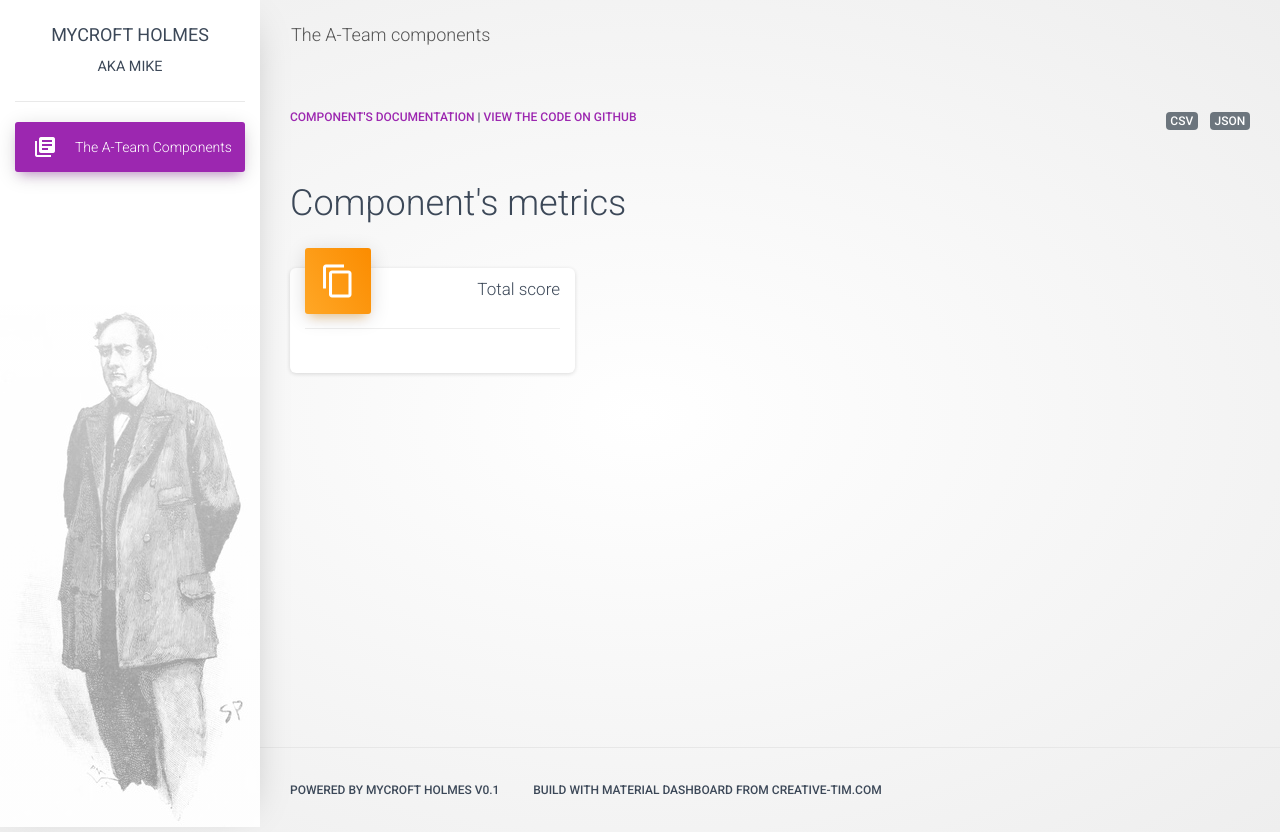
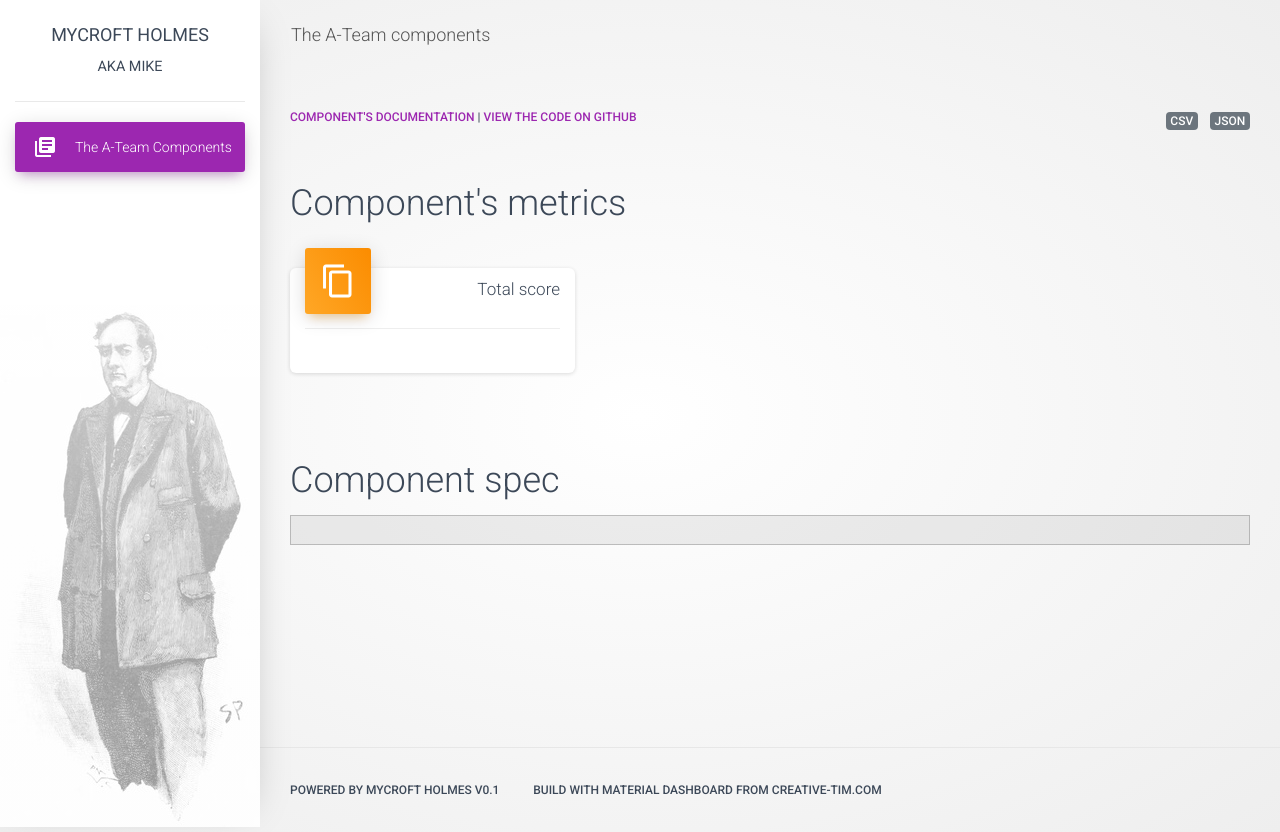
Before and after one commit to Wikia/Mike, a Flask app: template mycroft_holmes/app/blueprints/dashboard/templates/feature.html in a window 1280 px wide. Run offline with Flask 2, Linux system fonts and the light colour scheme; the template is opened without the code that fills it, so the values that code supplies are empty; parts of the project's set-up code (start-up, migrations or seed data) failed here and were passed over; some libraries are stand-ins or nearby versions.

Commit message:
Display feature YAML config
Resolves #28

```diff
--- a/mycroft_holmes/app/blueprints/dashboard/dashboard.py
+++ b/mycroft_holmes/app/blueprints/dashboard/dashboard.py
@@ -3,6 +3,8 @@ Provides a blueprint that renders JSON with software version and environment det
 """
 from csv import DictWriter
 from io import StringIO
+
+import yaml
 
 from flask import Blueprint, jsonify, render_template, url_for, abort, make_response
 
@@ -139,9 +141,13 @@ def feature(feature_id):
         for metric in config.get_metrics_for_feature(feature_spec['name'])
     ]
 
+    # render a spec as YAML
+    spec_yaml = yaml.safe_dump(feature_spec, default_flow_style=False)
+
     return render_template(
         'feature.html',
         component=feature_spec,
+        spec_yaml=spec_yaml,
         metrics=metrics,
         score=storage.get(feature_id, feature_metric='score'),
         _csv='#',
--- a/mycroft_holmes/app/blueprints/dashboard/templates/_main.html
+++ b/mycroft_holmes/app/blueprints/dashboard/templates/_main.html
@@ -9,7 +9,7 @@
   <title>{% block title %}{% endblock %} | Mike</title>
   <meta content='width=device-width, initial-scale=1.0, maximum-scale=1.0, user-scalable=0, shrink-to-fit=no' name='viewport' />
   <!--     Fonts and icons     -->
-  <link rel="stylesheet" type="text/css" href="https://fonts.googleapis.com/css?family=Roboto:300,400,500,700|Roboto+Slab:400,700|Material+Icons" />
+  <link rel="stylesheet" type="text/css" href="https://fonts.googleapis.com/css?family=Roboto:300,400,500,700|Roboto+Slab:400,700|IBM+Plex+Mono|Material+Icons" />
   <link rel="stylesheet" href="https://maxcdn.bootstrapcdn.com/font-awesome/latest/css/font-awesome.min.css">
   <!-- CSS Files -->
   <link href="{{ url_for('static', filename='css/material-dashboard.min.css') }}" rel="stylesheet" />
--- a/mycroft_holmes/app/blueprints/dashboard/templates/feature.html
+++ b/mycroft_holmes/app/blueprints/dashboard/templates/feature.html
@@ -71,5 +71,10 @@
 
           <!-- end of metrics -->
           </div>
+
+            <div class="spacer"></div>
+
+            <h2>Component spec</h2>
+            <pre>{{spec_yaml | e }}</pre>
         </div>
 {% endblock %}
--- a/mycroft_holmes/app/static/css/mike.css
+++ b/mycroft_holmes/app/static/css/mike.css
@@ -104,11 +104,10 @@ a.card-header {
     max-width: 315px;
 }
 
-/**
 pre {
-    background: rgba(0,0,0, .9);
-    border: solid 1px rgba(255,255,255, .75);
-    color: #eee;
+    background: #00000011;
+    border: solid 1px #00000033;
+    color: #333;
+    font-family: "IBM PLex Mono", monospace;
     padding: 1em 2em;
 }
-**/
```
